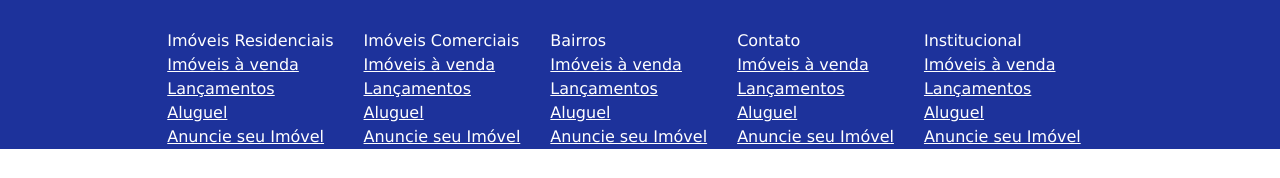
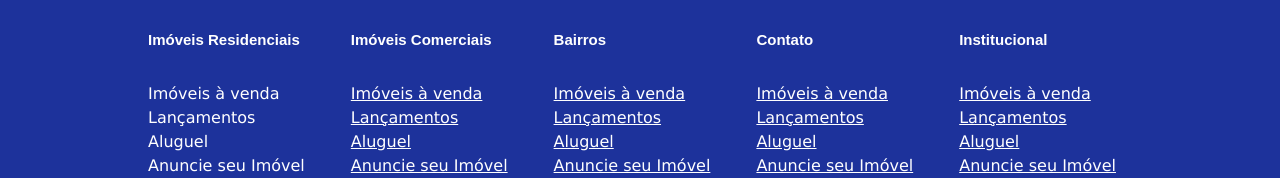
Before and after one commit to AlvaroJ4/Pagina-Privilegio, a plain HTML site: page index.html in a window 1280 px wide. Shown: the part 1635-1813 px from the top of the page. Before the commit the page ends 1784 px from the top, so only its background shows below. Drawn offline with nearby package versions, Linux system fonts and the light colour scheme.

Commit message:
atulização footer

```diff
--- a/assets/css/style.css
+++ b/assets/css/style.css
@@ -11,6 +11,7 @@
 :root {
     --default-font: 'Open Sans', sans-serif;
     --fonte-datazp: 'Georgia', 'Times New Roman', Times, serif;
+    --fonte-footer: 'Poppins', sans-serif;
 }
 
 .corpo {
@@ -293,11 +294,31 @@ footer {
 
 .caixa-logo{
     padding: 1em;
+    display: flex;
+    width: 100%;
+    justify-content: center;
 }
 
 .grid-container {
     display: grid;
+    width: 100%;
     column-gap: 30px;
+    justify-content: center;
     grid-template-columns: auto auto auto auto auto;
     padding-top: 1em;
   }
+
+.grid-item {
+    padding-right: 1em;
+}
+
+.titulo-footer {
+    padding-bottom: 2em;
+    font-size: 15px;
+    font-family:var(--fonte-footer);
+    font-weight: 600;
+}
+
+.link-listas {
+    text-decoration: none;
+}
--- a/index.html
+++ b/index.html
@@ -8,7 +8,9 @@
     <link rel="stylesheet" href="./assets/css/style.css">
     <link rel="stylesheet" href="https://cdnjs.cloudflare.com/ajax/libs/font-awesome/6.4.0/css/all.min.css" />
     <link rel="stylesheet" href="https://www.w3schools.com/w3css/4/w3.css">
-
+    <link rel="preconnect" href="https://fonts.googleapis.com">
+    <link rel="preconnect" href="https://fonts.gstatic.com" crossorigin>
+    <link href="https://fonts.googleapis.com/css2?family=Lora:wght@400;500&display=swap" rel="stylesheet">
     <Title>Privilégio Imóvies</Title>
 </head>
 
@@ -160,14 +162,14 @@
             </div>
             <div class="grid-container">
                 <div class="grid-item">
-                    <div style="display: flex; flex-direction: column;">
-                        <p>Imóveis Residenciais</p>
+                    <div>
+                        <p class="titulo-footer">Imóveis Residenciais</p>
                         <nav style="text-align: left;">
                             <ul class="nav-listas">
-                                <li class="lista-items"><a class="link-lista" href="#">Imóveis à venda</a></li>
-                                <li class="lista-items"><a class="link-lista" href="#">Lançamentos</a></li>
-                                <li class="lista-items"><a class="link-lista" href="#">Aluguel</a></li>
-                                <li class="lista-items"><a class="link-lista" href="#">Anuncie seu Imóvel</a></li>
+                                <li class="lista-items"><a class="link-listas" href="#">Imóveis à venda</a></li>
+                                <li class="lista-items"><a class="link-listas" href="#">Lançamentos</a></li>
+                                <li class="lista-items"><a class="link-listas" href="#">Aluguel</a></li>
+                                <li class="lista-items"><a class="link-listas" href="#">Anuncie seu Imóvel</a></li>
                             </ul>
                         </nav>
 
@@ -175,7 +177,7 @@
 
                 </div>
                 <div class="grid-item">
-                    <p>Imóveis Comerciais</p>
+                    <p class="titulo-footer">Imóveis Comerciais</p>
 
                     <nav style="text-align: left;">
                         <ul class="nav-listas">
@@ -187,7 +189,7 @@
                     </nav>
                 </div>
                 <div class="grid-item">
-                    <p>Bairros</p>
+                    <p class="titulo-footer">Bairros</p>
 
                     <nav style="text-align: left;">
                         <ul class="nav-listas">
@@ -199,7 +201,7 @@
                     </nav>
                 </div>
                 <div class="grid-item">
-                    <p>Contato</p>
+                    <p class="titulo-footer">Contato</p>
 
                     <nav style="text-align: left;">
                         <ul class="nav-listas">
@@ -211,9 +213,9 @@
                     </nav>
                 </div>
                 <div class="grid-item">
-                    <p>Institucional</p>
+                    <p class="titulo-footer">Institucional</p>
 
-                    <nav style="text-align: left; margin-right: 2em;">
+                    <nav style="text-align: left; ">
                         <ul class="nav-listas">
                             <li class="lista-items"><a class="link-lista" href="#">Imóveis à venda</a></li>
                             <li class="lista-items"><a class="link-lista" href="#">Lançamentos</a></li>
```
